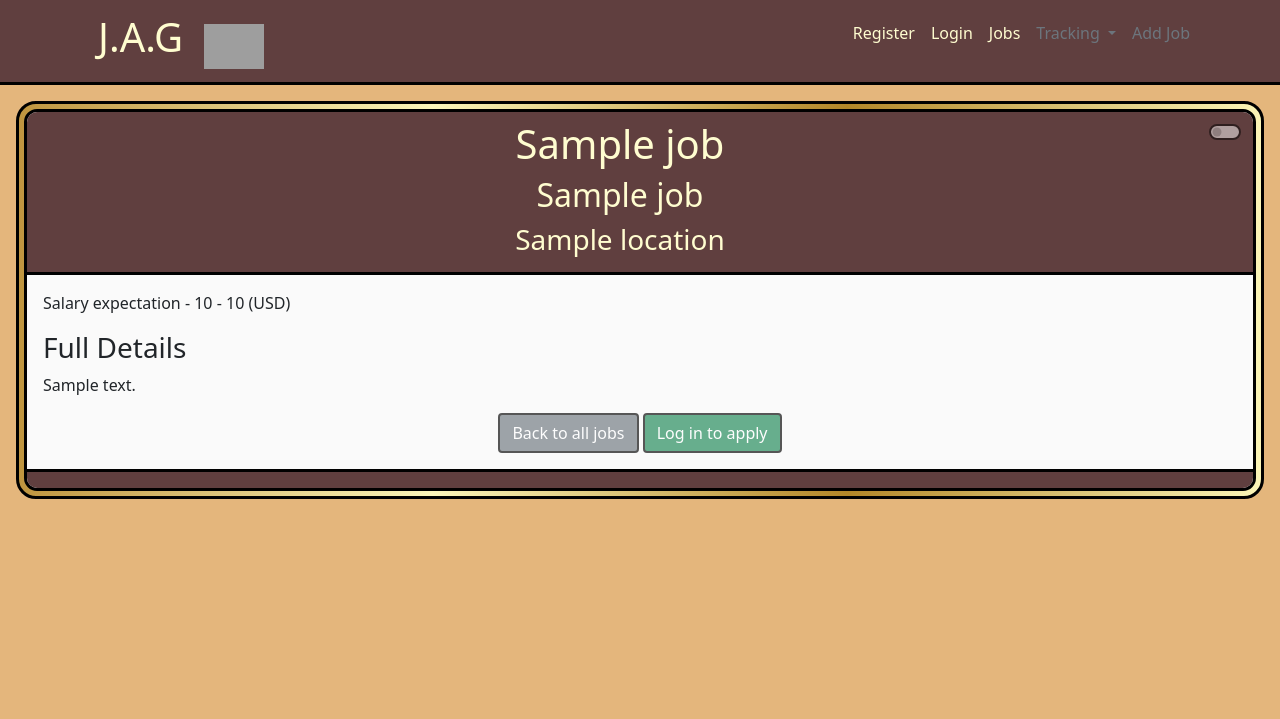
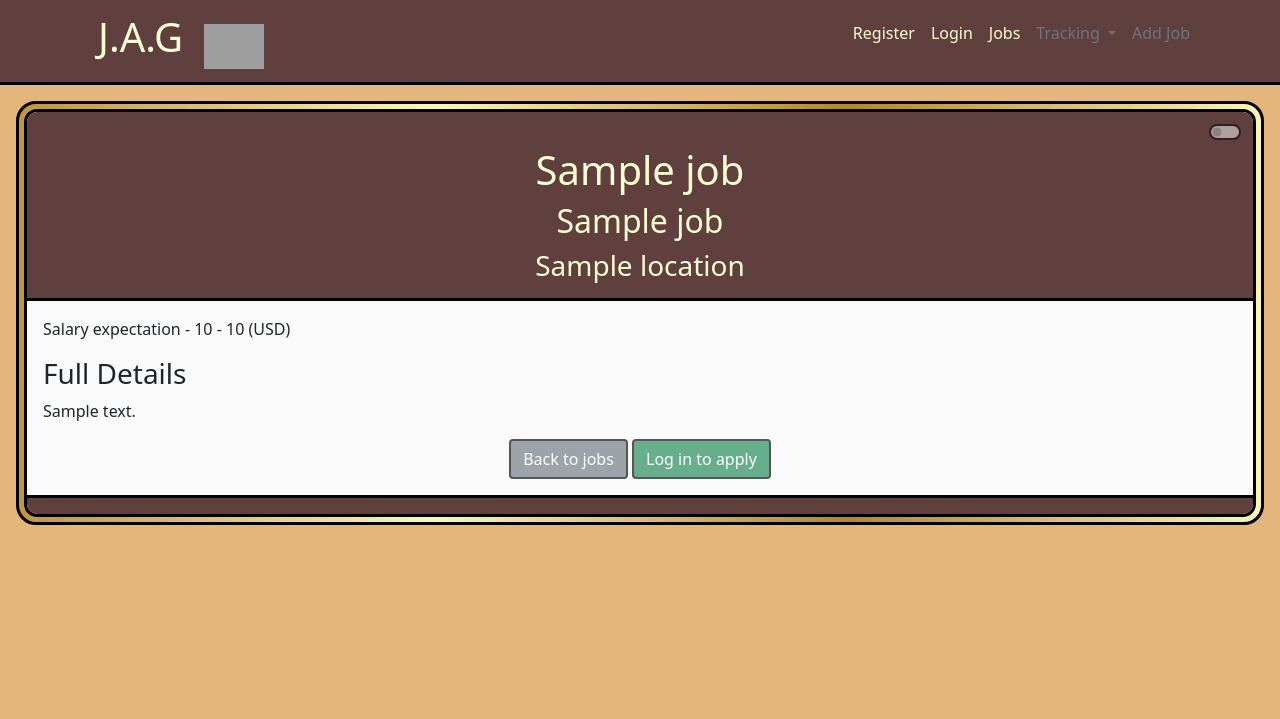
Before and after one commit to dnlbowers/jobs-a-gooden, a Django app: template job_search/templates/job_search/pages/job-details.html in a window 1280 px wide. Shown: the top 719 px of the page. Run offline with Django 3.2, Linux system fonts and the light colour scheme; the template is opened without the code that fills it: most values are stand-ins (such as "Sample title", 1, 10 or a date in 2020); some libraries are stand-ins or nearby versions; grey boxes are pictures that could not be loaded.

Commit message:
arrange positioning of the toggle switch

```diff
--- a/job_search/templates/job_search/components/full-job-card.html
+++ b/job_search/templates/job_search/components/full-job-card.html
@@ -1,11 +1,14 @@
 <div class="surround mb-4">
     <article class="card bg-offwhite">
         <header class="card-header head-with-toggle bg-brown border-bottom">
+            <div class="d-flex justify-content-end">
+                <!-- pin job toggle active when logged in -->
+                {% include '../components/pin-toggle.html' %}
+            </div>
             <div id="full-jobcard-heading">
                 {% include '../layout/full-job-headings.html' %}
             </div>
-            <!-- pin job toggle active when logged in -->
-            {% include '../components/pin-toggle.html' %}
+
         </header>
 
         <div class="card-body">
@@ -23,10 +26,10 @@
 
                 <div class="text-center">
                     {% if user.is_authenticated %}
-                        <a href="{% url 'job_list' %}" class="btn btn-secondary">Back to all jobs</a>
+                        <a href="{% url 'job_list' %}" class="btn btn-secondary">Back to jobs</a>
                         <a href="{{ job.job_url }}" class="btn btn-success" target="_blank" rel="noopener" aria-label="Opens the source of the job posting in a new tab with details on how to apply.">Apply Now</a>
                     {% else %}
-                        <a href="" class="btn btn-secondary disabled">Back to all jobs</a>
+                        <a href="" class="btn btn-secondary disabled">Back to jobs</a>
                         <a href="" class="btn btn-success disabled">Log in to apply</a>
                     {% endif %}
                 </div>
--- a/job_search/templates/job_search/components/job-preview-card.html
+++ b/job_search/templates/job_search/components/job-preview-card.html
@@ -2,7 +2,7 @@
 <div class="surround mb-4">
     <section class="card job-preview" data-job-preview="{{ job.id }}">
 
-        <header class="card-header head-with-toggle bg-brown border-bottom">
+        <header class="card-header head-with-toggle bg-brown border-bottom d-flex justify-content-end">
             <!-- pin job toggle active only when logged in -->
             {% include '../components/pin-toggle.html' %}
         </header>
--- a/static/css/style.css
+++ b/static/css/style.css
@@ -125,8 +125,6 @@ main {
 }
 
 .head-with-toggle {
-    display: flex;
-    justify-content: flex-end;
     padding: .5rem 0.25rem;
 }
 
```
